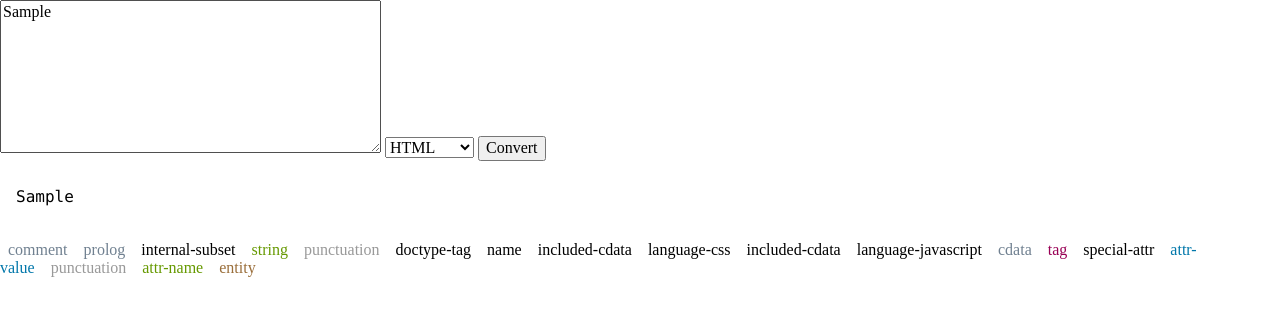
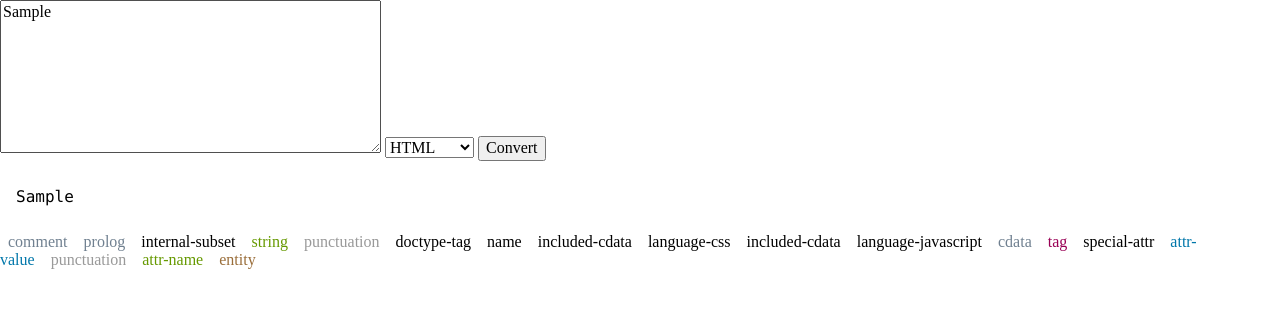
Before and after one commit to richardkalehoff/syntax-re-highlighter, a website: page index.html in a window 1280 px wide. Both pictures are taken after typing "Sample" into the empty fields and a click on the button "Convert". Drawn offline with nearby package versions, Linux system fonts and the light colour scheme.

Commit message:
add HTML container for Prism tokens

```diff
--- a/index.html
+++ b/index.html
@@ -22,6 +22,10 @@
 
     <pre><code id="codeContainer"></code></pre>
 
+    <div id="prismTokens" class="prismTokens">
+
+    </div>
+
     <script src="node_modules/prismjs/prism.js"></script>
     <script src="node_modules/he/he.js"></script>
     <script src="js/main.js"></script>
--- a/js/main.js
+++ b/js/main.js
@@ -5,6 +5,7 @@
     var sourceContainer = document.querySelector('#source');
     var languagePicker = document.querySelector('#language');
     var codeContainer = document.querySelector('#codeContainer');
+    var prismTokenContainer = document.querySelector('#prismTokens');
     var language;
     var tokenHtml;
 
@@ -22,8 +23,13 @@
             .map(tokensToHtml)
             .join('');
 
-        codeContainer.parentElement.insertAdjacentHTML('afterend', `<p>${tokenHtml}</p>`);
+        displayPrismTokens(prismTokenContainer, tokenHtml);
     });
+
+    function displayPrismTokens(el, html) {
+        el.textContent = '';
+        el.insertAdjacentHTML('afterbegin', `${html}`);
+    }
 
     function extractInnerTokens(token) {
         if (Prism.languages[language][token]['inside'] === undefined) {
```
